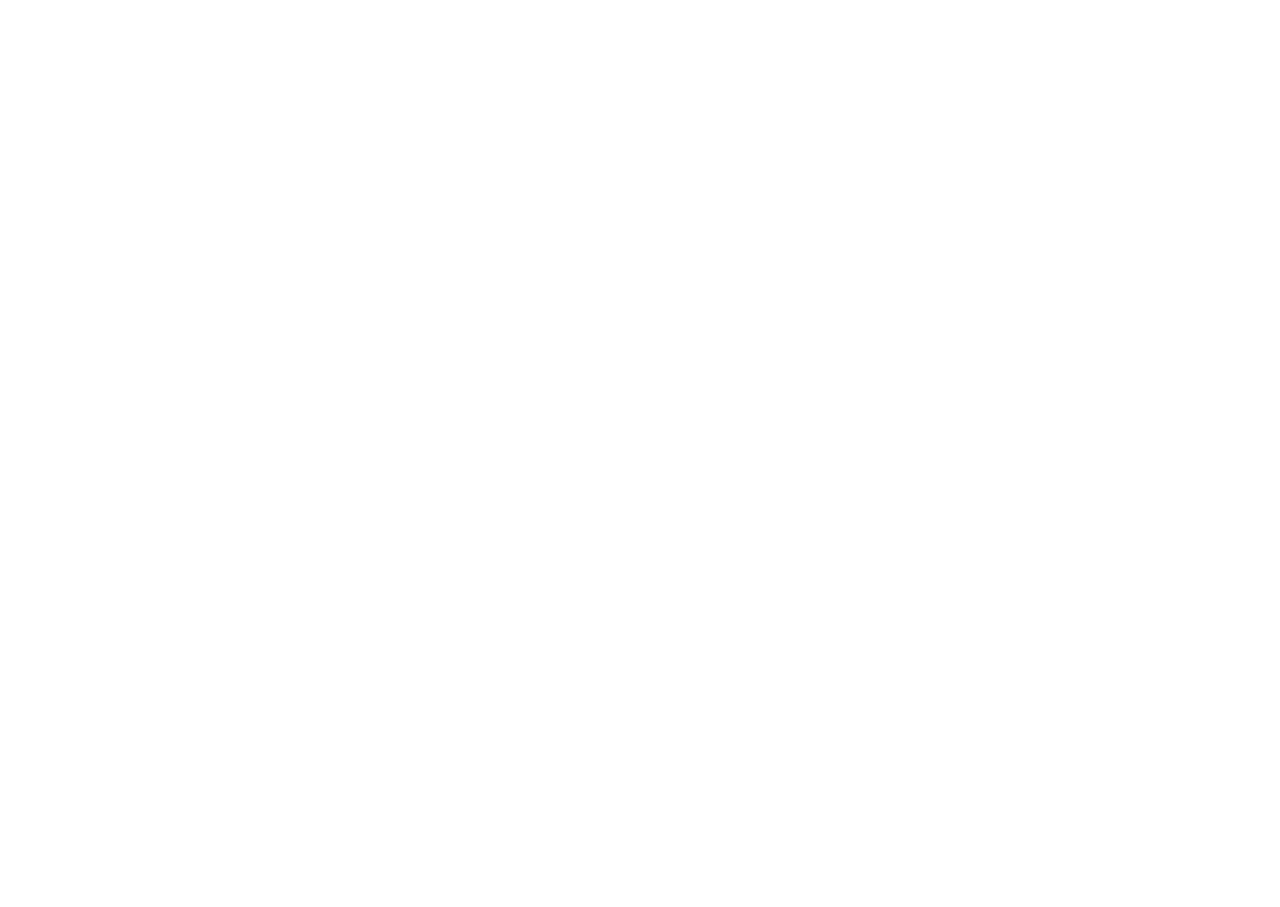
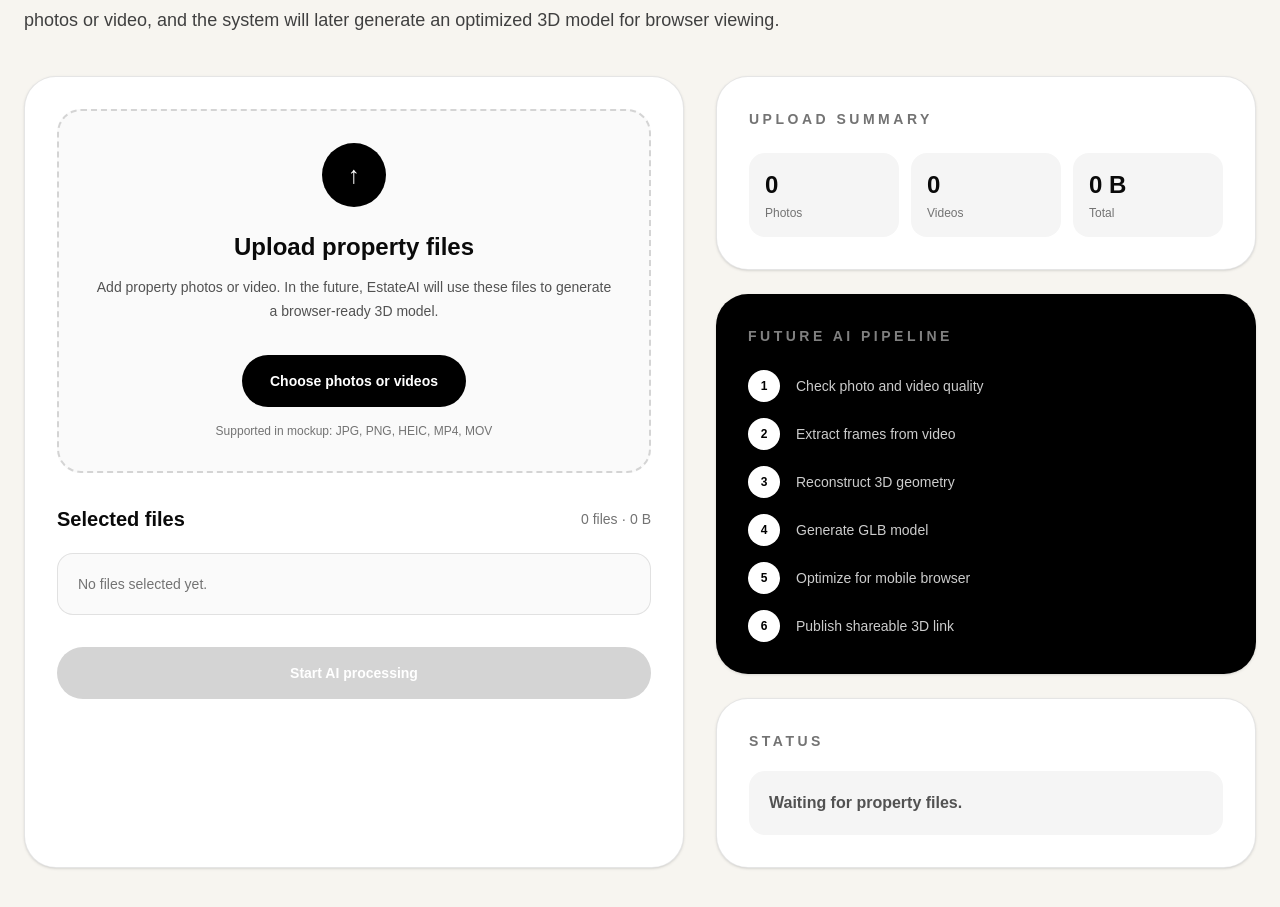
Before and after one commit to sergiosk222/estateai, a Next.js app: page /upload in a window 1280 px wide. Before the commit this address had no page. Shown: the part 447-1354 px from the top of the page. Before the commit the page ends 800 px from the top, so only its background shows below. Built offline with nearby package versions, Linux system fonts and the light colour scheme.

Commit message:
Add upload page mockup

```diff
--- a/app/page.tsx
+++ b/app/page.tsx
@@ -16,6 +16,9 @@
             <a href="#demo" className="hover:text-black">
               Demo
             </a>
+            <Link href="/upload" className="hover:text-black">
+              Upload
+            </Link>
             <a href="#how-it-works" className="hover:text-black">
               How it works
             </a>
--- /dev/null
+++ b/app/upload/page.tsx
@@ -0,0 +1,43 @@
+import Link from "next/link";
+import UploadMockup from "@/components/UploadMockup";
+
+export default function UploadPage() {
+  return (
+    <main className="min-h-screen bg-[#f7f5f0] text-neutral-950">
+      <header className="border-b border-black/10 bg-[#f7f5f0]">
+        <div className="mx-auto flex max-w-7xl items-center justify-between px-6 py-5">
+          <Link href="/" className="text-sm font-black tracking-[0.3em]">
+            ESTATEAI
+          </Link>
+
+          <Link
+            href="/p/demo-apartment"
+            className="rounded-full border border-black/20 bg-white px-5 py-3 text-sm font-bold transition hover:bg-neutral-100"
+          >
+            View demo
+          </Link>
+        </div>
+      </header>
+
+      <section className="mx-auto max-w-7xl px-6 py-14">
+        <div className="mb-10 max-w-3xl">
+          <p className="text-sm font-bold uppercase tracking-[0.25em] text-neutral-500">
+            Upload mockup
+          </p>
+
+          <h1 className="mt-4 text-5xl font-black tracking-tight md:text-7xl">
+            Upload photos and videos for AI 3D generation.
+          </h1>
+
+          <p className="mt-6 text-lg leading-8 text-neutral-700">
+            This page demonstrates the future EstateAI workflow. A real estate
+            agent will upload property photos or video, and the system will
+            later generate an optimized 3D model for browser viewing.
+          </p>
+        </div>
+
+        <UploadMockup />
+      </section>
+    </main>
+  );
+}
--- /dev/null
+++ b/components/UploadMockup.tsx
@@ -0,0 +1,201 @@
+"use client";
+
+import { ChangeEvent, useMemo, useState } from "react";
+
+type UploadStatus = "idle" | "ready" | "checking" | "queued";
+
+function formatBytes(bytes: number) {
+  if (bytes === 0) return "0 B";
+
+  const units = ["B", "KB", "MB", "GB"];
+  const index = Math.floor(Math.log(bytes) / Math.log(1024));
+  const value = bytes / Math.pow(1024, index);
+
+  return `${value.toFixed(1)} ${units[index]}`;
+}
+
+export default function UploadMockup() {
+  const [files, setFiles] = useState<File[]>([]);
+  const [status, setStatus] = useState<UploadStatus>("idle");
+
+  const totalSize = useMemo(() => {
+    return files.reduce((sum, file) => sum + file.size, 0);
+  }, [files]);
+
+  const photoCount = files.filter((file) => file.type.startsWith("image/")).length;
+  const videoCount = files.filter((file) => file.type.startsWith("video/")).length;
+
+  function handleFileChange(event: ChangeEvent<HTMLInputElement>) {
+    const selectedFiles = Array.from(event.target.files ?? []);
+    setFiles(selectedFiles);
+    setStatus(selectedFiles.length > 0 ? "ready" : "idle");
+  }
+
+  function handleStartMockProcessing() {
+    if (files.length === 0) return;
+
+    setStatus("checking");
+
+    window.setTimeout(() => {
+      setStatus("queued");
+    }, 1200);
+  }
+
+  return (
+    <div className="grid gap-8 lg:grid-cols-[1.1fr_0.9fr]">
+      <div className="rounded-[2rem] border border-black/10 bg-white p-6 shadow-sm md:p-8">
+        <div className="rounded-[1.5rem] border-2 border-dashed border-neutral-300 bg-neutral-50 p-8 text-center">
+          <div className="mx-auto flex h-16 w-16 items-center justify-center rounded-full bg-black text-2xl text-white">
+            ↑
+          </div>
+
+          <h2 className="mt-6 text-2xl font-black">Upload property files</h2>
+
+          <p className="mx-auto mt-3 max-w-xl text-sm leading-6 text-neutral-600">
+            Add property photos or video. In the future, EstateAI will use these
+            files to generate a browser-ready 3D model.
+          </p>
+
+          <label className="mt-8 inline-flex cursor-pointer rounded-full bg-black px-7 py-4 text-sm font-bold text-white transition hover:bg-neutral-800">
+            Choose photos or videos
+            <input
+              type="file"
+              multiple
+              accept="image/*,video/*"
+              onChange={handleFileChange}
+              className="hidden"
+            />
+          </label>
+
+          <p className="mt-4 text-xs text-neutral-500">
+            Supported in mockup: JPG, PNG, HEIC, MP4, MOV
+          </p>
+        </div>
+
+        <div className="mt-8">
+          <div className="flex items-center justify-between gap-4">
+            <h3 className="text-xl font-black">Selected files</h3>
+            <p className="text-sm text-neutral-500">
+              {files.length} files · {formatBytes(totalSize)}
+            </p>
+          </div>
+
+          {files.length === 0 ? (
+            <div className="mt-5 rounded-2xl border border-black/10 bg-neutral-50 p-5 text-sm text-neutral-500">
+              No files selected yet.
+            </div>
+          ) : (
+            <div className="mt-5 space-y-3">
+              {files.map((file) => (
+                <div
+                  key={`${file.name}-${file.size}`}
+                  className="flex items-center justify-between gap-4 rounded-2xl border border-black/10 bg-neutral-50 p-4"
+                >
+                  <div className="min-w-0">
+                    <p className="truncate text-sm font-bold">{file.name}</p>
+                    <p className="mt-1 text-xs text-neutral-500">
+                      {file.type || "Unknown type"}
+                    </p>
+                  </div>
+
+                  <p className="shrink-0 text-sm font-semibold text-neutral-600">
+                    {formatBytes(file.size)}
+                  </p>
+                </div>
+              ))}
+            </div>
+          )}
+
+          <button
+            onClick={handleStartMockProcessing}
+            disabled={files.length === 0 || status === "checking"}
+            className="mt-8 w-full rounded-full bg-black px-7 py-4 text-sm font-bold text-white transition hover:bg-neutral-800 disabled:cursor-not-allowed disabled:bg-neutral-300"
+          >
+            {status === "checking" ? "Checking files..." : "Start AI processing"}
+          </button>
+        </div>
+      </div>
+
+      <div className="space-y-6">
+        <div className="rounded-[2rem] border border-black/10 bg-white p-6 shadow-sm md:p-8">
+          <p className="text-sm font-bold uppercase tracking-[0.25em] text-neutral-500">
+            Upload summary
+          </p>
+
+          <div className="mt-6 grid grid-cols-3 gap-3">
+            <div className="rounded-2xl bg-neutral-100 p-4">
+              <p className="text-2xl font-black">{photoCount}</p>
+              <p className="mt-1 text-xs text-neutral-500">Photos</p>
+            </div>
+
+            <div className="rounded-2xl bg-neutral-100 p-4">
+              <p className="text-2xl font-black">{videoCount}</p>
+              <p className="mt-1 text-xs text-neutral-500">Videos</p>
+            </div>
+
+            <div className="rounded-2xl bg-neutral-100 p-4">
+              <p className="text-2xl font-black">{formatBytes(totalSize)}</p>
+              <p className="mt-1 text-xs text-neutral-500">Total</p>
+            </div>
+          </div>
+        </div>
+
+        <div className="rounded-[2rem] bg-black p-6 text-white shadow-sm md:p-8">
+          <p className="text-sm font-bold uppercase tracking-[0.25em] text-white/50">
+            Future AI pipeline
+          </p>
+
+          <div className="mt-6 space-y-4">
+            {[
+              "Check photo and video quality",
+              "Extract frames from video",
+              "Reconstruct 3D geometry",
+              "Generate GLB model",
+              "Optimize for mobile browser",
+              "Publish shareable 3D link"
+            ].map((step, index) => (
+              <div key={step} className="flex gap-4">
+                <div className="flex h-8 w-8 shrink-0 items-center justify-center rounded-full bg-white text-xs font-black text-black">
+                  {index + 1}
+                </div>
+                <p className="pt-1 text-sm leading-6 text-white/80">{step}</p>
+              </div>
+            ))}
+          </div>
+        </div>
+
+        <div className="rounded-[2rem] border border-black/10 bg-white p-6 shadow-sm md:p-8">
+          <p className="text-sm font-bold uppercase tracking-[0.25em] text-neutral-500">
+            Status
+          </p>
+
+          <div className="mt-5 rounded-2xl bg-neutral-100 p-5">
+            {status === "idle" && (
+              <p className="font-semibold text-neutral-600">
+                Waiting for property files.
+              </p>
+            )}
+
+            {status === "ready" && (
+              <p className="font-semibold text-neutral-900">
+                Files selected. Ready for mock AI processing.
+              </p>
+            )}
+
+            {status === "checking" && (
+              <p className="font-semibold text-neutral-900">
+                Checking file quality...
+              </p>
+            )}
+
+            {status === "queued" && (
+              <p className="font-semibold text-green-700">
+                Queued for AI processing. This is a frontend mockup.
+              </p>
+            )}
+          </div>
+        </div>
+      </div>
+    </div>
+  );
+}
```
